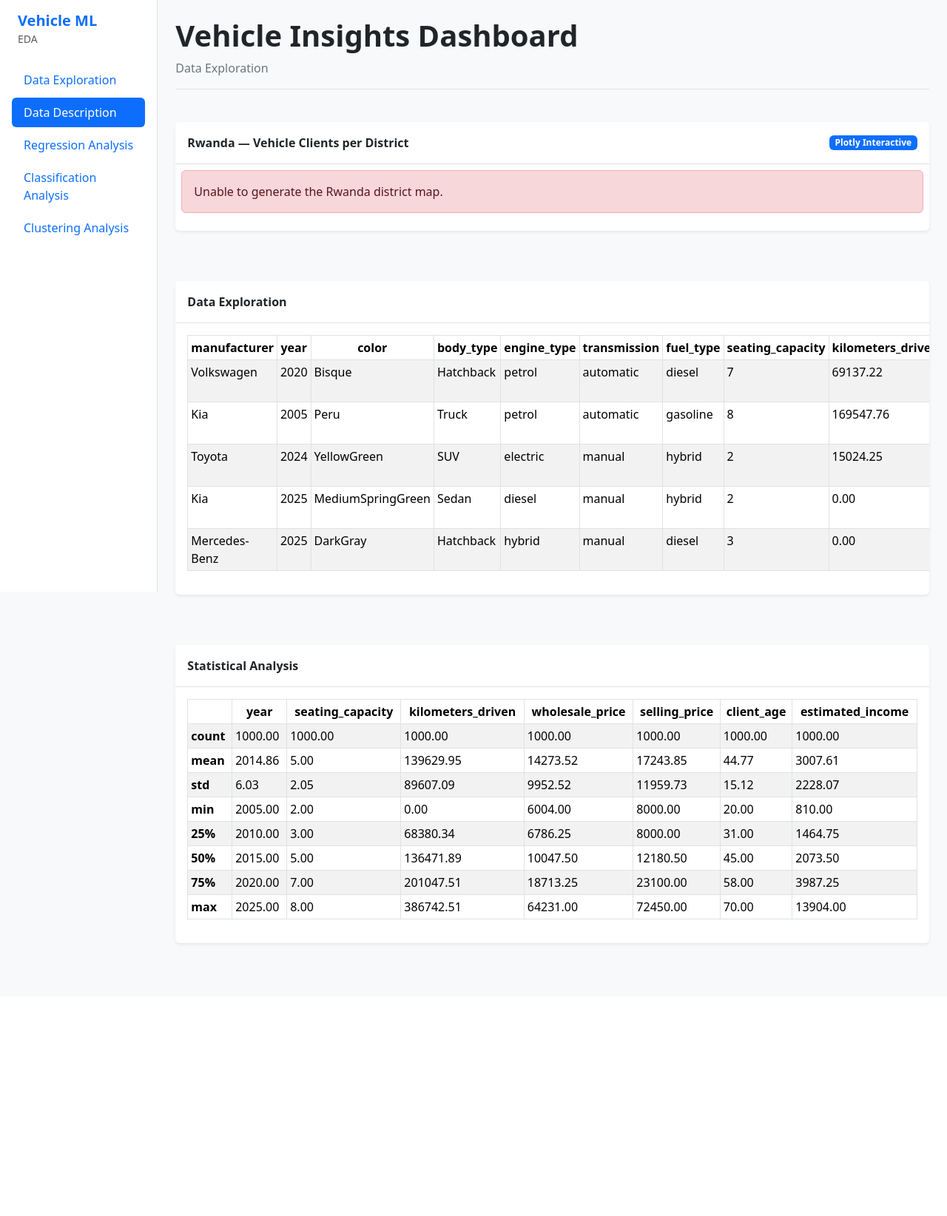
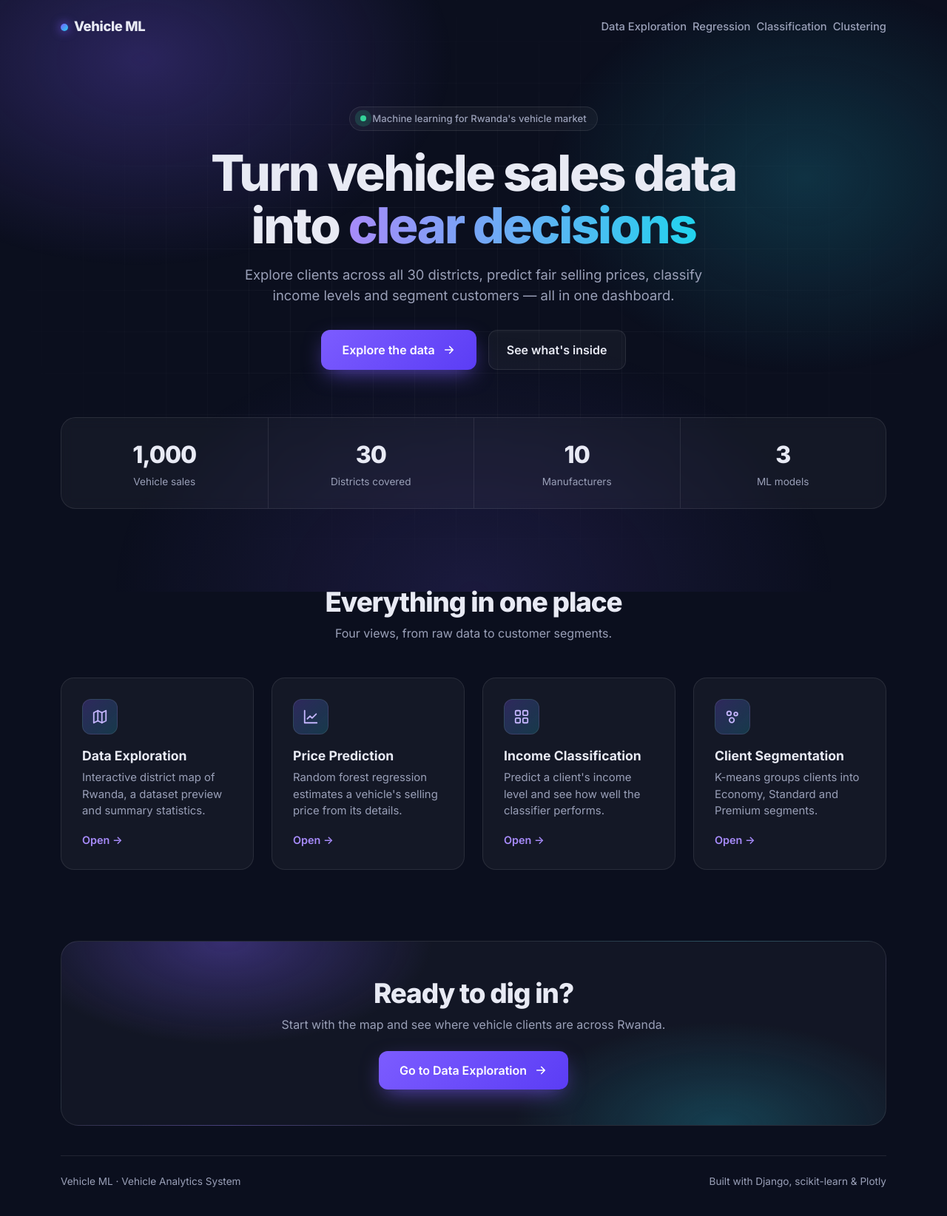
Before and after one commit to Benitish1/Vehicle_Analytics_System, a Django app: page / in a window 1280 px wide. Shown: the whole page at 74% size. Before the commit the page ends 1278 px from the top, so only its background shows below. Run offline with Django 5.2, Linux system fonts and the light colour scheme.

Commit message:
Add landing page

```diff
--- a/predictor/templates/predictor/classification_analysis.html
+++ b/predictor/templates/predictor/classification_analysis.html
@@ -20,7 +20,7 @@
                 <div id="data_exploration-nav" class="nav nav-pills flex-column">
                     <a class="nav-link mb-1 active" href="#classification-analysis">Classification Analysis</a>
                     <a class="nav-link mb-1" href="#evaluation_metrics">Evaluation Metrics</a>
-                    <a class="nav-link mb-1" href="{% url 'home' %}">Data Exploration</a>
+                    <a class="nav-link mb-1" href="{% url 'data_exploration' %}">Data Exploration</a>
                     <a class="nav-link mb-1" href="{% url 'regression_analysis' %}">Regression Analysis</a>
                     <a class="nav-link mb-1" href="{% url 'clustering_analysis' %}">Clustering Analysis</a>
                 </div>
--- a/predictor/templates/predictor/clustering_analysis.html
+++ b/predictor/templates/predictor/clustering_analysis.html
@@ -22,7 +22,7 @@
                     <a class="nav-link mb-1 active" href="#clustering-analysis">Clustering Analysis</a>
                     <a class="nav-link mb-1" href="#evaluation-metrics">Evaluation Metrics</a>
                     <a class="nav-link mb-1" href="#comparison-analysis">Comparison Analysis</a>
-                    <a class="nav-link mb-1" href="{% url 'home' %}">Data Exploration</a>
+                    <a class="nav-link mb-1" href="{% url 'data_exploration' %}">Data Exploration</a>
                     <a class="nav-link mb-1" href="{% url 'regression_analysis' %}">Regression Analysis</a>
                     <a class="nav-link mb-1" href="{% url 'classification_analysis' %}">Classification Analysis</a>
                 </div>
--- a/predictor/templates/predictor/index.html
+++ b/predictor/templates/predictor/index.html
@@ -11,7 +11,7 @@
 <div class="row">
 <nav id="sidebarMenu" class="col-md-3 col-lg-2 d-md-block bg-white border-end sticky-top vh-100 overflow-y-auto p-3">
 <div class="mb-4 ps-2">
-<h5 class="text-primary fw-bold mb-0">Vehicle ML</h5>
+<a href="{% url 'home' %}" class="text-decoration-none"><h5 class="text-primary fw-bold mb-0">Vehicle ML</h5></a>
 <small class="text-muted">EDA</small>
 </div>
 
--- /dev/null
+++ b/predictor/templates/predictor/landing.html
@@ -0,0 +1,282 @@
+<!DOCTYPE html>
+<html lang="en">
+<head>
+<meta charset="UTF-8">
+<meta name="viewport" content="width=device-width, initial-scale=1.0">
+<title>Vehicle ML — Insights for Rwanda's Vehicle Market</title>
+<link href="https://cdn.jsdelivr.net/npm/bootstrap@5.3.2/dist/css/bootstrap.min.css" rel="stylesheet">
+<link rel="preconnect" href="https://fonts.googleapis.com">
+<link href="https://fonts.googleapis.com/css2?family=Inter:wght@400;500;600;700;800&display=swap" rel="stylesheet">
+<style>
+  :root {
+    --bg: #0b0f1e;
+    --surface: rgba(255, 255, 255, 0.04);
+    --border: rgba(255, 255, 255, 0.09);
+    --text: #e8eaf4;
+    --muted: #9aa0b8;
+    --accent: #7c5cff;
+    --accent-2: #22d3ee;
+  }
+  * { box-sizing: border-box; }
+  body {
+    margin: 0;
+    font-family: "Inter", system-ui, -apple-system, "Segoe UI", sans-serif;
+    background: var(--bg);
+    color: var(--text);
+    overflow-x: hidden;
+  }
+  a { text-decoration: none; }
+
+  /* Background glow */
+  .glow {
+    position: fixed; inset: 0; z-index: -1; pointer-events: none;
+    background:
+      radial-gradient(600px 400px at 15% 10%, rgba(124, 92, 255, 0.28), transparent 70%),
+      radial-gradient(500px 380px at 85% 30%, rgba(34, 211, 238, 0.18), transparent 70%),
+      radial-gradient(700px 500px at 50% 100%, rgba(124, 92, 255, 0.14), transparent 70%);
+  }
+  .grid-lines {
+    position: fixed; inset: 0; z-index: -1; pointer-events: none;
+    background-image:
+      linear-gradient(rgba(255,255,255,0.03) 1px, transparent 1px),
+      linear-gradient(90deg, rgba(255,255,255,0.03) 1px, transparent 1px);
+    background-size: 56px 56px;
+    mask-image: radial-gradient(ellipse at center, #000 30%, transparent 75%);
+  }
+
+  /* Nav */
+  .topbar { padding: 22px 0; }
+  .brand { color: var(--text); font-weight: 800; font-size: 1.15rem; letter-spacing: -0.02em; }
+  .brand-dot {
+    display: inline-block; width: 10px; height: 10px; border-radius: 50%; margin-right: 8px;
+    background: linear-gradient(135deg, var(--accent), var(--accent-2));
+    box-shadow: 0 0 14px var(--accent);
+  }
+  .topbar .nav-link { color: var(--muted); font-weight: 500; font-size: 0.92rem; }
+  .topbar .nav-link:hover { color: var(--text); }
+
+  /* Hero */
+  .hero { padding: 72px 0 56px; }
+  .eyebrow {
+    display: inline-flex; align-items: center; gap: 8px;
+    padding: 6px 14px; border-radius: 999px;
+    border: 1px solid var(--border); background: var(--surface);
+    color: var(--muted); font-size: 0.82rem; font-weight: 500;
+  }
+  .eyebrow .pulse {
+    width: 8px; height: 8px; border-radius: 50%; background: #34d399;
+    animation: pulse 2s infinite;
+  }
+  @keyframes pulse {
+    0% { box-shadow: 0 0 0 0 rgba(52, 211, 153, 0.6); }
+    70% { box-shadow: 0 0 0 10px rgba(52, 211, 153, 0); }
+    100% { box-shadow: 0 0 0 0 rgba(52, 211, 153, 0); }
+  }
+  .hero h1 {
+    font-size: clamp(2.3rem, 5.5vw, 4.2rem);
+    font-weight: 800; letter-spacing: -0.035em; line-height: 1.05;
+    margin: 22px 0 18px;
+  }
+  .gradient-text {
+    background: linear-gradient(90deg, #a78bfa, var(--accent-2));
+    -webkit-background-clip: text; background-clip: text; color: transparent;
+  }
+  .hero p.lead { color: var(--muted); font-size: 1.15rem; max-width: 620px; margin: 0 auto; }
+
+  .btn-cta {
+    display: inline-flex; align-items: center; gap: 10px;
+    padding: 14px 28px; border-radius: 12px; font-weight: 600;
+    color: #fff; background: linear-gradient(135deg, var(--accent), #5b3df5);
+    box-shadow: 0 10px 30px -8px rgba(124, 92, 255, 0.7);
+    transition: transform .2s ease, box-shadow .2s ease;
+  }
+  .btn-cta:hover { color: #fff; transform: translateY(-2px); box-shadow: 0 14px 36px -8px rgba(124, 92, 255, 0.9); }
+  .btn-cta svg { transition: transform .2s ease; }
+  .btn-cta:hover svg { transform: translateX(4px); }
+  .btn-ghost {
+    display: inline-flex; align-items: center; padding: 14px 24px; border-radius: 12px;
+    font-weight: 600; color: var(--text); border: 1px solid var(--border); background: var(--surface);
+    transition: background .2s ease;
+  }
+  .btn-ghost:hover { color: var(--text); background: rgba(255,255,255,0.08); }
+
+  /* Stats */
+  .stats {
+    margin-top: 64px;
+    border: 1px solid var(--border); border-radius: 20px; background: var(--surface);
+    backdrop-filter: blur(8px);
+  }
+  .stat { padding: 26px 16px; text-align: center; }
+  .stat + .stat { border-left: 1px solid var(--border); }
+  .stat-value { font-size: 2rem; font-weight: 800; letter-spacing: -0.03em; }
+  .stat-label { color: var(--muted); font-size: 0.85rem; margin-top: 2px; }
+  @media (max-width: 767.98px) {
+    .stat + .stat { border-left: none; }
+    .stat:nth-child(even) { border-left: 1px solid var(--border); }
+    .stat:nth-child(n+3) { border-top: 1px solid var(--border); }
+  }
+
+  /* Feature cards */
+  .section-title { font-weight: 800; letter-spacing: -0.03em; font-size: clamp(1.7rem, 3vw, 2.3rem); }
+  .section-sub { color: var(--muted); }
+  .feature {
+    display: block; height: 100%;
+    padding: 28px; border-radius: 18px;
+    border: 1px solid var(--border); background: var(--surface);
+    color: var(--text);
+    transition: transform .25s ease, border-color .25s ease, background .25s ease;
+  }
+  .feature:hover {
+    color: var(--text); transform: translateY(-4px);
+    border-color: rgba(124, 92, 255, 0.55); background: rgba(124, 92, 255, 0.07);
+  }
+  .feature-icon {
+    width: 48px; height: 48px; border-radius: 12px; margin-bottom: 18px;
+    display: grid; place-items: center;
+    background: linear-gradient(135deg, rgba(124,92,255,0.25), rgba(34,211,238,0.18));
+    border: 1px solid var(--border);
+  }
+  .feature h3 { font-size: 1.1rem; font-weight: 700; margin-bottom: 8px; }
+  .feature p { color: var(--muted); font-size: 0.93rem; margin-bottom: 16px; }
+  .feature .more { color: #a78bfa; font-weight: 600; font-size: 0.9rem; }
+
+  /* CTA band */
+  .cta-band {
+    margin: 96px 0 40px; padding: 48px 32px; border-radius: 24px; text-align: center;
+    background:
+      radial-gradient(400px 200px at 20% 0%, rgba(124,92,255,0.35), transparent 70%),
+      radial-gradient(400px 200px at 80% 100%, rgba(34,211,238,0.22), transparent 70%),
+      rgba(255,255,255,0.03);
+    border: 1px solid var(--border);
+  }
+  footer { color: var(--muted); font-size: 0.85rem; padding: 24px 0 36px; border-top: 1px solid var(--border); }
+
+  /* Entrance animation */
+  .fade-up { opacity: 0; transform: translateY(16px); animation: fadeUp .7s ease forwards; }
+  .d1 { animation-delay: .05s; } .d2 { animation-delay: .15s; } .d3 { animation-delay: .25s; } .d4 { animation-delay: .35s; }
+  @keyframes fadeUp { to { opacity: 1; transform: none; } }
+  @media (prefers-reduced-motion: reduce) {
+    .fade-up { animation: none; opacity: 1; transform: none; }
+    .eyebrow .pulse { animation: none; }
+  }
+</style>
+</head>
+<body>
+<div class="glow"></div>
+<div class="grid-lines"></div>
+
+<div class="container">
+  <!-- Top bar -->
+  <nav class="topbar d-flex align-items-center justify-content-between">
+    <a href="{% url 'home' %}" class="brand"><span class="brand-dot"></span>Vehicle ML</a>
+    <div class="d-none d-md-flex gap-2">
+      <a class="nav-link" href="{% url 'data_exploration' %}">Data Exploration</a>
+      <a class="nav-link" href="{% url 'regression_analysis' %}">Regression</a>
+      <a class="nav-link" href="{% url 'classification_analysis' %}">Classification</a>
+      <a class="nav-link" href="{% url 'clustering_analysis' %}">Clustering</a>
+    </div>
+  </nav>
+
+  <!-- Hero -->
+  <header class="hero text-center">
+    <span class="eyebrow fade-up d1"><span class="pulse"></span>Machine learning for Rwanda's vehicle market</span>
+    <h1 class="fade-up d2">Turn vehicle sales data<br>into <span class="gradient-text">clear decisions</span></h1>
+    <p class="lead fade-up d3">
+      Explore clients across all 30 districts, predict fair selling prices,
+      classify income levels and segment customers — all in one dashboard.
+    </p>
+    <div class="d-flex flex-wrap justify-content-center gap-3 mt-4 pt-2 fade-up d4">
+      <a href="{% url 'data_exploration' %}" class="btn-cta">
+        Explore the data
+        <svg width="18" height="18" viewBox="0 0 24 24" fill="none" stroke="currentColor" stroke-width="2.2" stroke-linecap="round" stroke-linejoin="round"><path d="M5 12h14M13 6l6 6-6 6"/></svg>
+      </a>
+      <a href="#features" class="btn-ghost">See what's inside</a>
+    </div>
+
+    <div class="stats row g-0 fade-up d4">
+      <div class="stat col-6 col-md-3">
+        <div class="stat-value">{{ stats.records|default:"—" }}</div>
+        <div class="stat-label">Vehicle sales</div>
+      </div>
+      <div class="stat col-6 col-md-3">
+        <div class="stat-value">{{ stats.districts|default:"—" }}</div>
+        <div class="stat-label">Districts covered</div>
+      </div>
+      <div class="stat col-6 col-md-3">
+        <div class="stat-value">{{ stats.manufacturers|default:"—" }}</div>
+        <div class="stat-label">Manufacturers</div>
+      </div>
+      <div class="stat col-6 col-md-3">
+        <div class="stat-value">3</div>
+        <div class="stat-label">ML models</div>
+      </div>
+    </div>
+  </header>
+
+  <!-- Features -->
+  <section id="features" class="pt-5">
+    <div class="text-center mb-5">
+      <h2 class="section-title">Everything in one place</h2>
+      <p class="section-sub">Four views, from raw data to customer segments.</p>
+    </div>
+    <div class="row g-4">
+      <div class="col-sm-6 col-lg-3">
+        <a class="feature" href="{% url 'data_exploration' %}">
+          <div class="feature-icon">
+            <svg width="22" height="22" viewBox="0 0 24 24" fill="none" stroke="#c4b5fd" stroke-width="2" stroke-linecap="round" stroke-linejoin="round"><path d="M9 3 3 6v15l6-3 6 3 6-3V3l-6 3-6-3z"/><path d="M9 3v15M15 6v15"/></svg>
+          </div>
+          <h3>Data Exploration</h3>
+          <p>Interactive district map of Rwanda, a dataset preview and summary statistics.</p>
+          <span class="more">Open →</span>
+        </a>
+      </div>
+      <div class="col-sm-6 col-lg-3">
+        <a class="feature" href="{% url 'regression_analysis' %}">
+          <div class="feature-icon">
+            <svg width="22" height="22" viewBox="0 0 24 24" fill="none" stroke="#c4b5fd" stroke-width="2" stroke-linecap="round" stroke-linejoin="round"><path d="M3 3v18h18"/><path d="m7 15 4-4 3 3 6-6"/></svg>
+          </div>
+          <h3>Price Prediction</h3>
+          <p>Random forest regression estimates a vehicle's selling price from its details.</p>
+          <span class="more">Open →</span>
+        </a>
+      </div>
+      <div class="col-sm-6 col-lg-3">
+        <a class="feature" href="{% url 'classification_analysis' %}">
+          <div class="feature-icon">
+            <svg width="22" height="22" viewBox="0 0 24 24" fill="none" stroke="#c4b5fd" stroke-width="2" stroke-linecap="round" stroke-linejoin="round"><rect x="3" y="3" width="7" height="7" rx="1.5"/><rect x="14" y="3" width="7" height="7" rx="1.5"/><rect x="3" y="14" width="7" height="7" rx="1.5"/><rect x="14" y="14" width="7" height="7" rx="1.5"/></svg>
+          </div>
+          <h3>Income Classification</h3>
+          <p>Predict a client's income level and see how well the classifier performs.</p>
+          <span class="more">Open →</span>
+        </a>
+      </div>
+      <div class="col-sm-6 col-lg-3">
+        <a class="feature" href="{% url 'clustering_analysis' %}">
+          <div class="feature-icon">
+            <svg width="22" height="22" viewBox="0 0 24 24" fill="none" stroke="#c4b5fd" stroke-width="2" stroke-linecap="round" stroke-linejoin="round"><circle cx="7" cy="7" r="3"/><circle cx="17" cy="8" r="2.5"/><circle cx="11" cy="17" r="3.5"/></svg>
+          </div>
+          <h3>Client Segmentation</h3>
+          <p>K-means groups clients into Economy, Standard and Premium segments.</p>
+          <span class="more">Open →</span>
+        </a>
+      </div>
+    </div>
+  </section>
+
+  <!-- CTA band -->
+  <section class="cta-band">
+    <h2 class="section-title mb-2">Ready to dig in?</h2>
+    <p class="section-sub mb-4">Start with the map and see where vehicle clients are across Rwanda.</p>
+    <a href="{% url 'data_exploration' %}" class="btn-cta">
+      Go to Data Exploration
+      <svg width="18" height="18" viewBox="0 0 24 24" fill="none" stroke="currentColor" stroke-width="2.2" stroke-linecap="round" stroke-linejoin="round"><path d="M5 12h14M13 6l6 6-6 6"/></svg>
+    </a>
+  </section>
+
+  <footer class="d-flex flex-wrap justify-content-between gap-2">
+    <span>Vehicle ML · Vehicle Analytics System</span>
+    <span>Built with Django, scikit-learn &amp; Plotly</span>
+  </footer>
+</div>
+</body>
+</html>
--- a/predictor/templates/predictor/regression_analysis.html
+++ b/predictor/templates/predictor/regression_analysis.html
@@ -20,7 +20,7 @@
                 <div id="data_exploration-nav" class="nav nav-pills flex-column">
                     <a class="nav-link mb-1 active" href="#regression-analysis">Regression Analysis</a>
                     <a class="nav-link mb-1" href="#evaluation_metrics">Evaluation Metrics</a>
-                    <a class="nav-link mb-1" href="{% url 'home' %}">Data Exploration</a>
+                    <a class="nav-link mb-1" href="{% url 'data_exploration' %}">Data Exploration</a>
                     <a class="nav-link mb-1" href="{% url 'classification_analysis' %}">Classification Analysis</a>
                     <a class="nav-link mb-1" href="{% url 'clustering_analysis' %}">Clustering Analysis</a>
                 </div>
--- a/predictor/views.py
+++ b/predictor/views.py
@@ -76,4 +76,10 @@ def clustering_analysis(request):
     return render(request, "predictor/clustering_analysis.html", context)
 
 def home(request):
-    return data_exploration_view(request)
+    df = pd.read_csv("dummy-data/vehicles_ml_dataset.csv")
+    stats = {
+        "records":       f"{len(df):,}",
+        "districts":     df["district"].nunique(),
+        "manufacturers": df["manufacturer"].nunique(),
+    }
+    return render(request, "predictor/landing.html", {"stats": stats})
```
